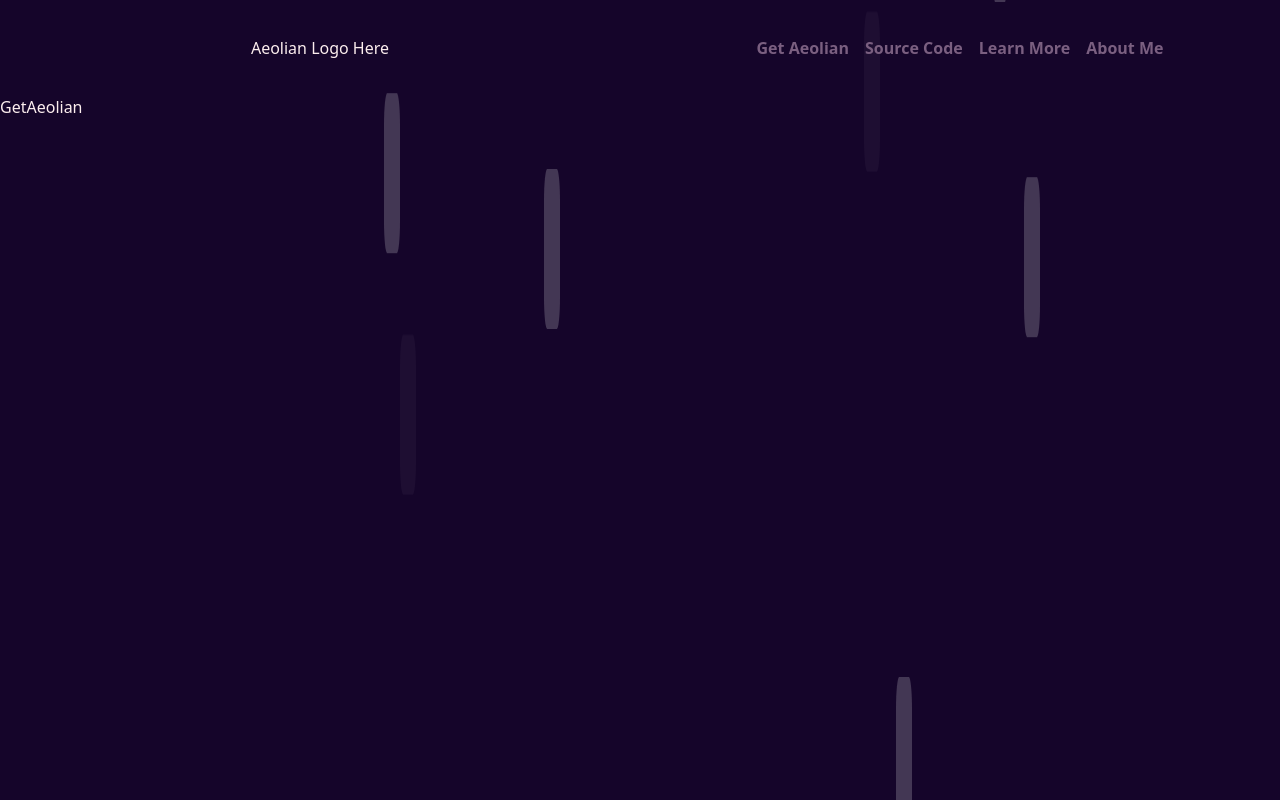
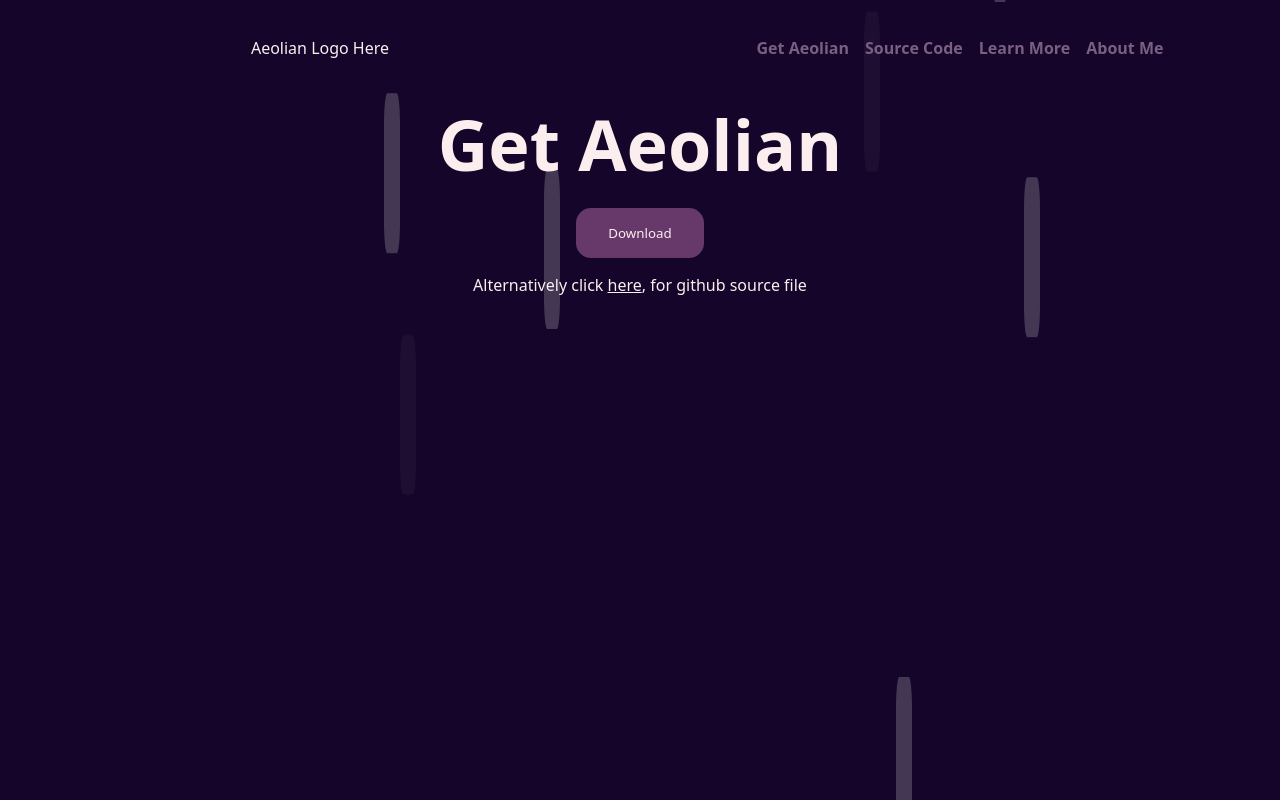
Before and after one commit to Ozzie-code-alt/AeolianWebsite, a React (Vite) app in the folder AeolianWebsite/: page /getAeolian in a window 1280 px wide. Built offline with nearby package versions, Linux system fonts and the light colour scheme.

Commit message:
UpperContainer

```diff
--- /dev/null
+++ b/AeolianWebsite/src/layout/getAeolian/UpperContainer.jsx
@@ -0,0 +1,19 @@
+import React from 'react'
+import '../../layout/layout-styles/upperContainer.css'
+function UpperContainer() {
+  return (
+    <div className="upper-container">
+    <div className="title-container">
+    <p>Get Aeolian</p>
+    </div>
+    <div className="btn-container">
+      <button>Download</button>
+    </div>
+    <div className="subtext-container">
+      <p>Alternatively click <a href="#">here</a>, for github source file</p>
+    </div>
+  </div>
+  )
+}
+
+export default UpperContainer
--- /dev/null
+++ b/AeolianWebsite/src/layout/layout-styles/upperContainer.css
@@ -0,0 +1,10 @@
+.upper-container{
+    display: grid;
+    place-items: center;
+    gap: 1rem;
+}
+
+.title-container p{
+font-size: 70px;
+font-weight: bolder;
+}
--- a/AeolianWebsite/src/pages/getAeolian.jsx
+++ b/AeolianWebsite/src/pages/getAeolian.jsx
@@ -1,8 +1,14 @@
 import React from 'react'
-
+import '../styles/getAeolian.css'
+import UpperContainer from '../layout/getAeolian/UpperContainer'
 function GetAeolian() {
   return (
-    <div>GetAeolian</div>
+
+    <div className='get-main-container'>
+      <UpperContainer/>
+
+      </div>
+
   )
 }
 
--- /dev/null
+++ b/AeolianWebsite/src/styles/getAeolian.css
@@ -0,0 +1,10 @@
+*{
+    padding: 0;
+    margin: 0;
+}
+
+.get-main-container{
+    height: 100%;
+    display: grid;
+    place-items: center;
+}
```
Also changed, not shown: AeolianWebsite/src/App.jsx (line endings or trailing spaces).
